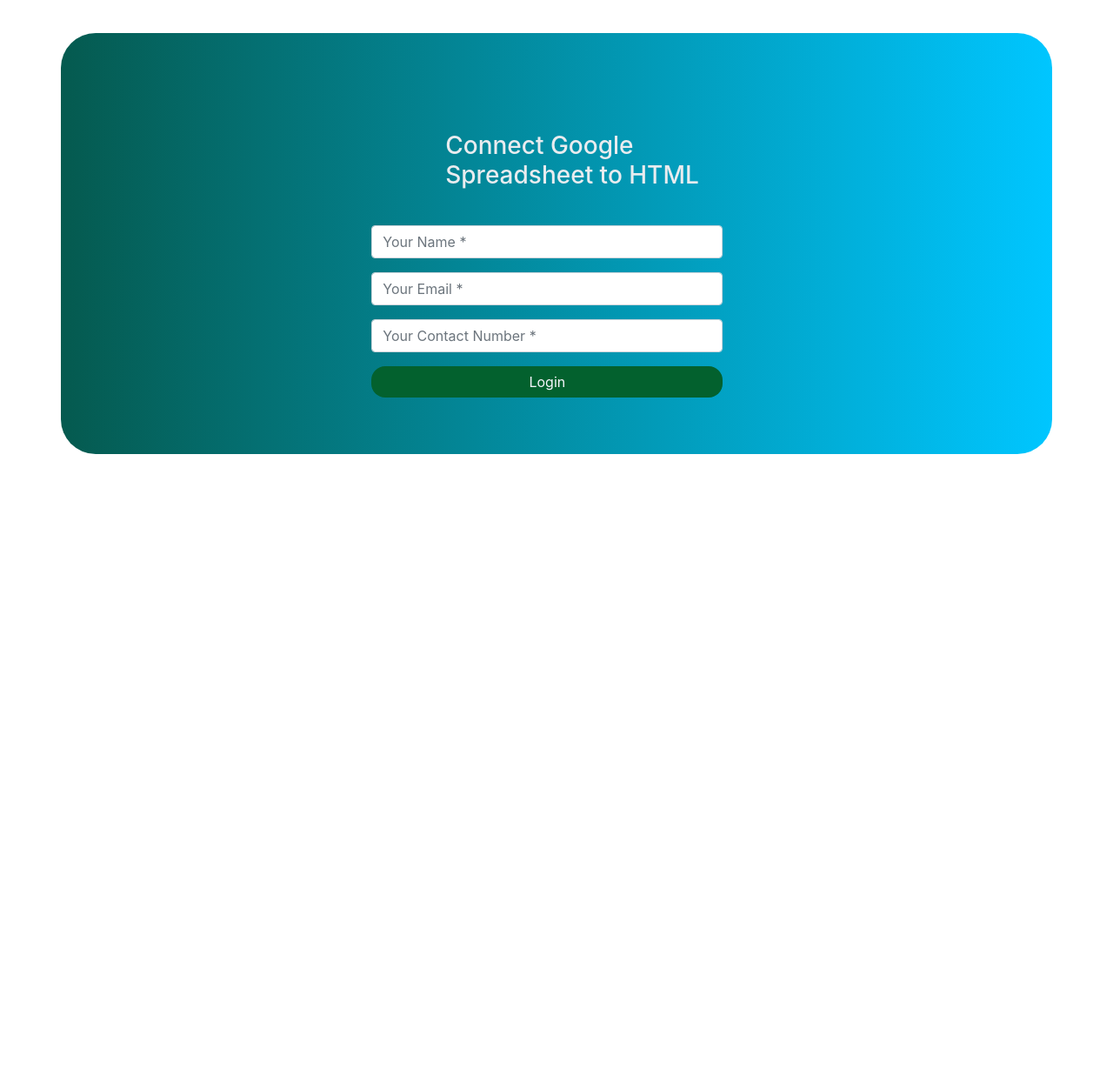
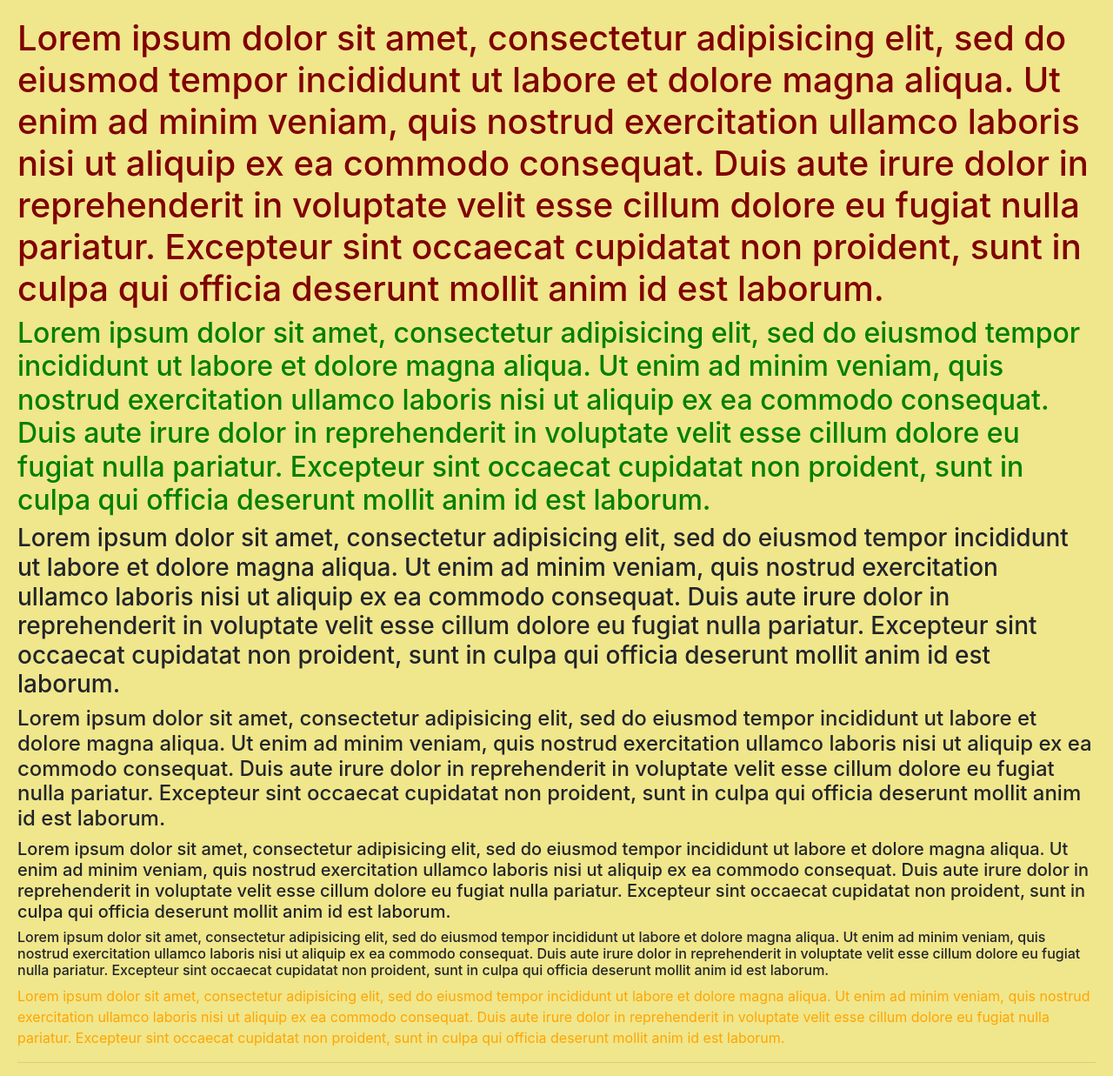
Before and after one commit to pavan41299/Pavan41299.github.io, a plain HTML site: page index.html in a window 1280 px wide. Shown: the top 1237 px of the page at 87% size. Before the commit the page ends 800 px from the top, so only its background shows below. Drawn offline with nearby package versions, Linux system fonts and the light colour scheme.

Commit message:
Update index.html

```diff
--- a/index.html
+++ b/index.html
@@ -1,101 +1,113 @@
 
 <!DOCTYPE html>
-<html lang="en">
+<html>
 <head>
-    <meta charset="UTF-8">
-    <meta name="viewport" content="width=device-width, initial-scale=1.0">
-    <title>Document</title>
-    <link href="https://maxcdn.bootstrapcdn.com/bootstrap/4.1.1/css/bootstrap.min.css" rel="stylesheet" id="bootstrap-css">
-    <style>
-            .register .nav-tabs .nav-link:hover{
-                border: none;
+	<title>Day1 2-9-2020</title>
+	<link rel="stylesheet"href="https://cdnjs.cloudflare.com/ajax/libs/animate.css/4.0.0/animate.min.css" />
+	<link rel="stylesheet" href="https://stackpath.bootstrapcdn.com/bootstrap/4.5.2/css/bootstrap.min.css" integrity="sha384-JcKb8q3iqJ61gNV9KGb8thSsNjpSL0n8PARn9HuZOnIxN0hoP+VmmDGMN5t9UJ0Z" crossorigin="anonymous">
+	<style type="text/css">
+		body{
+			background: khaki;
+			overflow-x: hidden;
+			padding: 20px;
 		}
-            .text-align{
-                margin-top: -3%;
-                margin-bottom: -9%;
+		h2{
+			color: green;
+		}
+		p{
+			color: orange;
+		}
+		a{
+			text-decoration: none;
+		}
+		a:hover{
+			display: inline-block;
+  			animation: bounce;
+  			text-decoration: none;
+  			animation-duration: 2s;
 
-                padding: 10%;
-                margin-left: 30%;
 		}
-            .form-new{
-                margin-right: 22%;
-                margin-left: 20%;
+		article{
+			float: left;
+			width: 75%;
 		}
-            .register-heading{
-                margin-left: 21%;
-                margin-bottom: 10%;
-                color: #e9ecef;
+		nav{
+			float: right;
+			width: 25%;
 		}
-            .register-heading h1{
-                margin-left: 21%;
-                margin-bottom: 10%;
-                color: #e9ecef;
+		nav ul{
+			list-style-type: none;
 		}
-            .register{
-                background: -webkit-linear-gradient(left, #055a4f, #00c6ff);
-                margin-top: 3%;
-                padding: 3%;
-                border-radius: 2.5rem;
-            }
-            .btnSubmit
-            {
-                width: 50%;
-                border-radius: 1rem;
-                padding: 1.5%;
-                color: #fff;
-                background-color: #03612e;
-                border: none;
-                cursor: pointer;
-                margin-right: 6%;
-                color: rgb(246, 246, 252);
-                margin-top: 4%;
+		button:hover{
+			background: green;
 		}
 	</style>
 
 </head>
 <body>
+	<h1 style="color: maroon;">
+		Lorem ipsum dolor sit amet, consectetur adipisicing elit, sed do eiusmod
+		tempor incididunt ut labore et dolore magna aliqua. Ut enim ad minim veniam,
+		quis nostrud exercitation ullamco laboris nisi ut aliquip ex ea commodo
+		consequat. Duis aute irure dolor in reprehenderit in voluptate velit esse
+		cillum dolore eu fugiat nulla pariatur. Excepteur sint occaecat cupidatat non
+		proident, sunt in culpa qui officia deserunt mollit anim id est laborum.
+	</h1>
+	<h2>
+		Lorem ipsum dolor sit amet, consectetur adipisicing elit, sed do eiusmod
+		tempor incididunt ut labore et dolore magna aliqua. Ut enim ad minim veniam,
+		quis nostrud exercitation ullamco laboris nisi ut aliquip ex ea commodo
+		consequat. Duis aute irure dolor in reprehenderit in voluptate velit esse
+		cillum dolore eu fugiat nulla pariatur. Excepteur sint occaecat cupidatat non
+		proident, sunt in culpa qui officia deserunt mollit anim id est laborum.
+	</h2>
+	<h3>
+		Lorem ipsum dolor sit amet, consectetur adipisicing elit, sed do eiusmod
+		tempor incididunt ut labore et dolore magna aliqua. Ut enim ad minim veniam,
+		quis nostrud exercitation ullamco laboris nisi ut aliquip ex ea commodo
+		consequat. Duis aute irure dolor in reprehenderit in voluptate velit esse
+		cillum dolore eu fugiat nulla pariatur. Excepteur sint occaecat cupidatat non
+		proident, sunt in culpa qui officia deserunt mollit anim id est laborum.
+	</h3>
+	<h4>
+		Lorem ipsum dolor sit amet, consectetur adipisicing elit, sed do eiusmod
+		tempor incididunt ut labore et dolore magna aliqua. Ut enim ad minim veniam,
+		quis nostrud exercitation ullamco laboris nisi ut aliquip ex ea commodo
+		consequat. Duis aute irure dolor in reprehenderit in voluptate velit esse
+		cillum dolore eu fugiat nulla pariatur. Excepteur sint occaecat cupidatat non
+		proident, sunt in culpa qui officia deserunt mollit anim id est laborum.
+	</h4>
+	<h5>
+		Lorem ipsum dolor sit amet, consectetur adipisicing elit, sed do eiusmod
+		tempor incididunt ut labore et dolore magna aliqua. Ut enim ad minim veniam,
+		quis nostrud exercitation ullamco laboris nisi ut aliquip ex ea commodo
+		consequat. Duis aute irure dolor in reprehenderit in voluptate velit esse
+		cillum dolore eu fugiat nulla pariatur. Excepteur sint occaecat cupidatat non
+		proident, sunt in culpa qui officia deserunt mollit anim id est laborum.
+	</h5>
+	<h6>
+		Lorem ipsum dolor sit amet, consectetur adipisicing elit, sed do eiusmod
+		tempor incididunt ut labore et dolore magna aliqua. Ut enim ad minim veniam,
+		quis nostrud exercitation ullamco laboris nisi ut aliquip ex ea commodo
+		consequat. Duis aute irure dolor in reprehenderit in voluptate velit esse
+		cillum dolore eu fugiat nulla pariatur. Excepteur sint occaecat cupidatat non
+		proident, sunt in culpa qui officia deserunt mollit anim id est laborum.
+	</h6>
+	<p>
+		Lorem ipsum dolor sit amet, consectetur adipisicing elit, sed do eiusmod
+		tempor incididunt ut labore et dolore magna aliqua. Ut enim ad minim veniam,
+		quis nostrud exercitation ullamco laboris nisi ut aliquip ex ea commodo
+		consequat. Duis aute irure dolor in reprehenderit in voluptate velit esse
+		cillum dolore eu fugiat nulla pariatur. Excepteur sint occaecat cupidatat non
+		proident, sunt in culpa qui officia deserunt mollit anim id est laborum.
+	</p>
+	<hr>
+	<img src="oriinial.jpg" style="overflow: hidden; width: 100%; height: 100vh;" >
+	<a href="sep-2.html" target="blank" style="color: maroon;" ><h2>href yes it is</h2></a>
+	<hr>
+	<br>
+	<br>
+	<a href="task-3,4.html"><h1>NEXT TASK</h1></a>
 
-<div class="container register">
-            <div class="row">
-                <div class="col-md-12">
-                        <div class="tab-pane fade show active text-align form-new" id="home" role="tabpanel" aria-labelledby="home-tab">
-                            <h3 class="register-heading">Connect Google Spreadsheet to HTML</h3>
-                            <div class="row register-form">
-                                <div class="col-md-12">
-                                    <form method="post" autocomplete="off" name="google-sheet">
-                                        <div class="form-group">
-                                            <input type="text" name="Name" class="form-control" placeholder="Your Name *" value="" required=""/>
-                                        </div>
-                                        <div class="form-group">
-                                            <input type="text" name="Email" class="form-control" placeholder="Your Email *" value="" required=""/>
-                                        </div>
-                                        <div class="form-group">
-                                            <input type="number" name="Phone" class="form-control" placeholder="Your Contact Number *" value="" required=""/>
-                                        </div>
-                                        <div class="form-group">
-                                            <input type="submit" name="submit" class="btnSubmit btn-block" value="Login" />
-                                        </div>
-                                    </form>
-                                </div>
-                            </div>
-                        </div>
-                </div>
-            </div>
-        </div>
-
-          <script>
-            const scriptURL = 'https://script.google.com/macros/s/AKfycbw4q-NQn4yyJiC5i8z4NV25qu7X4fmm9mjYo4VMGkjQuaocwjQ/exec'
-            const form = document.forms['google-sheet']
-
-            form.addEventListener('submit', e => {
-              e.preventDefault()
-              fetch(scriptURL, { method: 'POST', body: new FormData(form)})
-                .then(response => alert("Thanks for Contacting us..! We Will Contact You Soon..."))
-                .catch(error => console.error('Error!', error.message))
-            })
-          </script>
-
-        <script src="https://maxcdn.bootstrapcdn.com/bootstrap/4.1.1/js/bootstrap.min.js"></script>
-        <script src="https://cdnjs.cloudflare.com/ajax/libs/jquery/3.2.1/jquery.min.js"></script>
 </body>
 </html>
```
Lines whose indentation alone changed are shown as unchanged.
